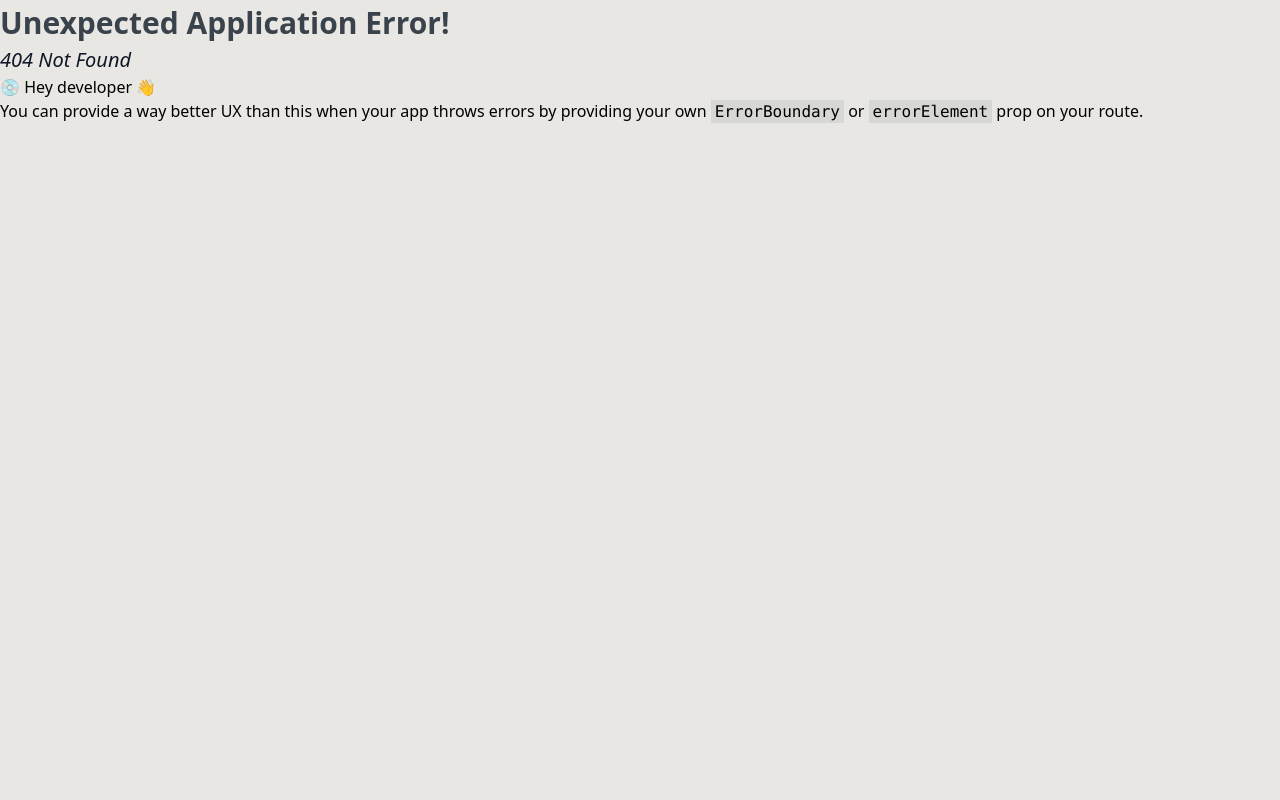
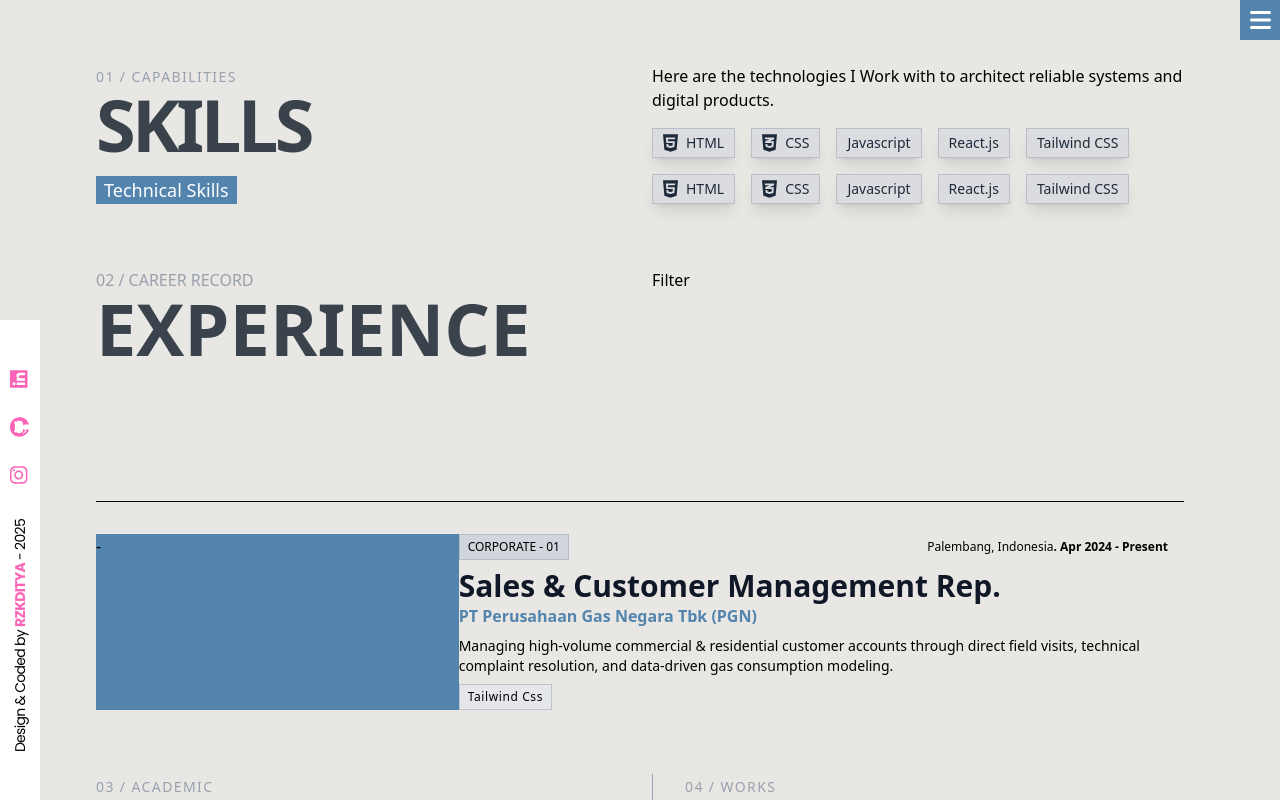
Before and after one commit to rzkditya/Personal-Portofolio, a React (Vite) app: page /Career in a window 1280 px wide. Before the commit this address had no page. Built offline with nearby package versions, Linux system fonts and the light colour scheme; a web font is replaced by a local one.

Commit message:
feat: rename Experience component to Career; add ExperienceList and update routing

```diff
--- /dev/null
+++ b/src/components/atom/ExperienceList.jsx
@@ -0,0 +1,43 @@
+import React from "react";
+
+const ExperienceList = () => {
+  return (
+    <div>
+      <div className="grid grid-cols-12 pr-4">
+        <div className="col-span-4 ">
+          <div className="w-fit text-xs uppercase bg-gray-300 border border-gray-400/50 px-2 py-1">
+            Corporate - 01
+          </div>
+        </div>
+        <div className="col-span-8 flex justify-end items-center text-xs">
+          Palembang, Indonesia
+          <span className="font-semibold">. Apr 2024 - Present</span>
+        </div>
+      </div>
+      <div className="mt-2">
+        <div>
+          <h3 className="text-3xl font-bold">
+            Sales & Customer Management Rep.
+          </h3>
+          <span className="text-accent-blue font-bold">
+            PT Perusahaan Gas Negara Tbk (PGN)
+          </span>
+        </div>
+      </div>
+      <div className="text-sm mt-2">
+        <p>
+          Managing high-volume commercial & residential customer accounts
+          through direct field visits, technical complaint resolution, and
+          data-driven gas consumption modeling.
+        </p>
+        <div className="mt-2">
+          <div className="w-fit text-xs tracking-wider bg-gray-200 border border-gray-400/50 px-2 py-1">
+            Tailwind Css
+          </div>
+        </div>
+      </div>
+    </div>
+  );
+};
+
+export default ExperienceList;
--- a/src/components/atom/NavMenu.jsx
+++ b/src/components/atom/NavMenu.jsx
@@ -60,7 +60,7 @@ const NavMenu = () => {
                 <Link to={"/About"}>ABOUT ME</Link>
               </li>
               <li className="flex justify-center w-50 p-4 rounded-lg bg-white">
-                <Link to={"/Experience"}>EXPERIENCES</Link>
+                <Link to={"/Career"}>CAREER</Link>
               </li>
               <li className="flex justify-center w-50 p-4 rounded-lg bg-white">
                 <Link to={"/Contact"}>CONTACT</Link>
--- /dev/null
+++ b/src/components/organism/Experience.jsx
@@ -0,0 +1,25 @@
+import React from "react";
+import PortfolioCard from "../atom/PortfolioCard";
+import ExperienceList from "../atom/ExperienceList";
+
+const Experience = () => {
+  return (
+    <div className="grid grid-rows-2 gap-6 items-start py-8">
+      <div className="grid grid-cols-1 md:grid-cols-12 gap-6 items-start">
+        <div className="md:col-span-6">
+          <span className="text-gray-400 uppercase">02 / Career Record</span>
+          <h2 className="text-7xl uppercase">Experience</h2>
+        </div>
+        <div className="md:col-span-6">Filter</div>
+      </div>
+      <div className="grid grid-cols-1 md:grid-cols-12 border-t border-black pt-8">
+        <div className="md:col-span-4 bg-accent-blue w-full">-</div>
+        <div className="md:col-span-8 w-full">
+          <ExperienceList></ExperienceList>
+        </div>
+      </div>
+    </div>
+  );
+};
+
+export default Experience;
--- a/src/components/page/Experience.jsx
+++ b/src/components/page/Career.jsx
@@ -3,16 +3,18 @@ import Sidebar from "../molecule/Sidebar";
 import NavMenu from "../atom/NavMenu";
 import ExperienceLayout from "../layout/ExperienceLayout";
 import Academic from "../organism/Academic";
+import Experience from "../organism/Experience";
 
-const Experience = () => {
+const Career = () => {
   return (
     <ExperienceLayout>
       <NavMenu />
       <Skills />
+      <Experience />
       <Academic />
       <Sidebar></Sidebar>
     </ExperienceLayout>
   );
 };
 
-export default Experience;
+export default Career;
--- a/src/components/page/Route.jsx
+++ b/src/components/page/Route.jsx
@@ -1,7 +1,7 @@
 import { createBrowserRouter, Navigate } from "react-router-dom";
 import Home from "../page/Home";
 import About from "../page/About";
-import Experience from "../page/Experience";
+import Career from "../page/Career";
 import Contact from "./Contact";
 
 export const router = createBrowserRouter([
@@ -18,8 +18,8 @@ export const router = createBrowserRouter([
     element: <About />,
   },
   {
-    path: "/Experience",
-    element: <Experience />,
+    path: "/Career",
+    element: <Career />,
   },
   {
     path: "/Contact",
```
